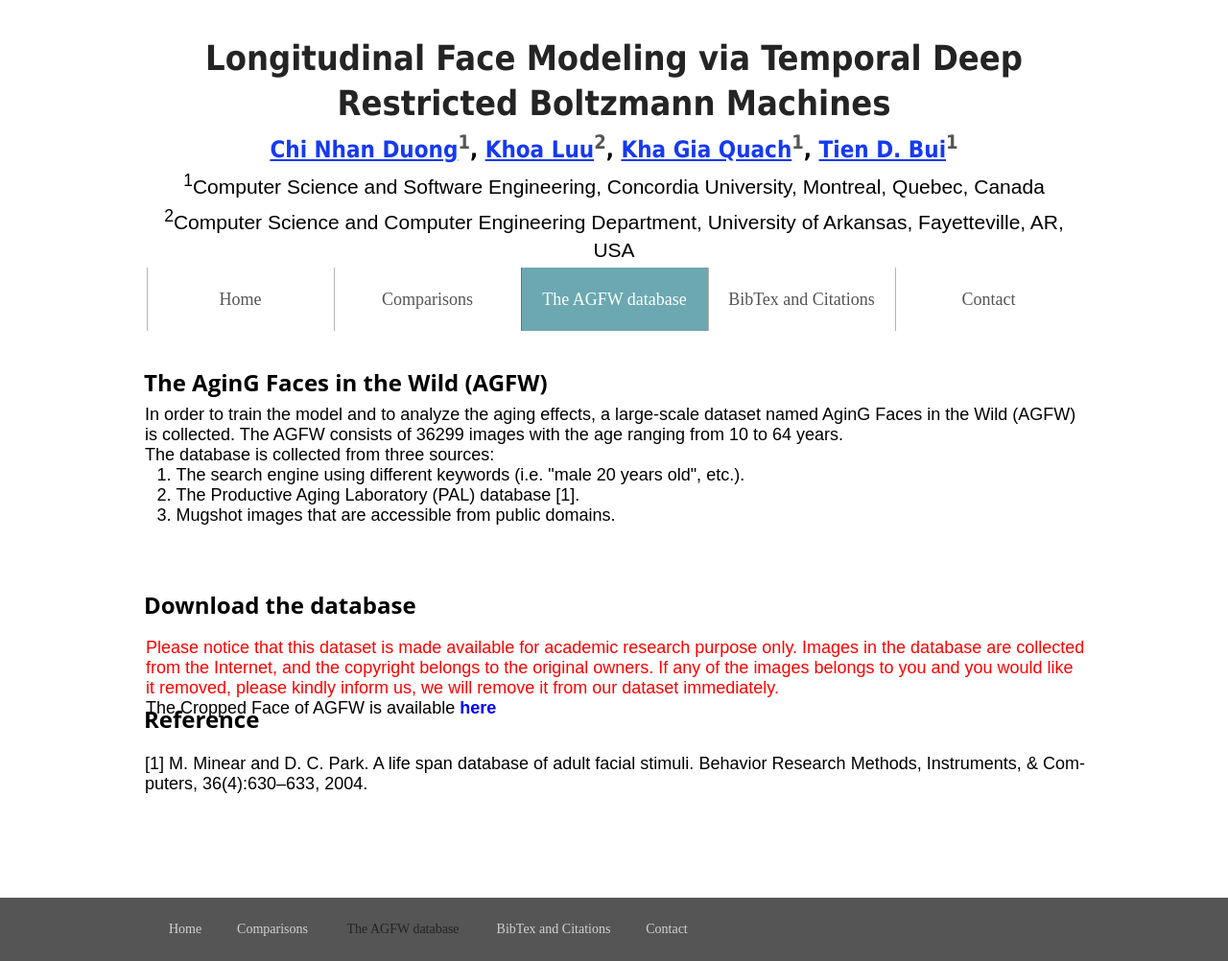
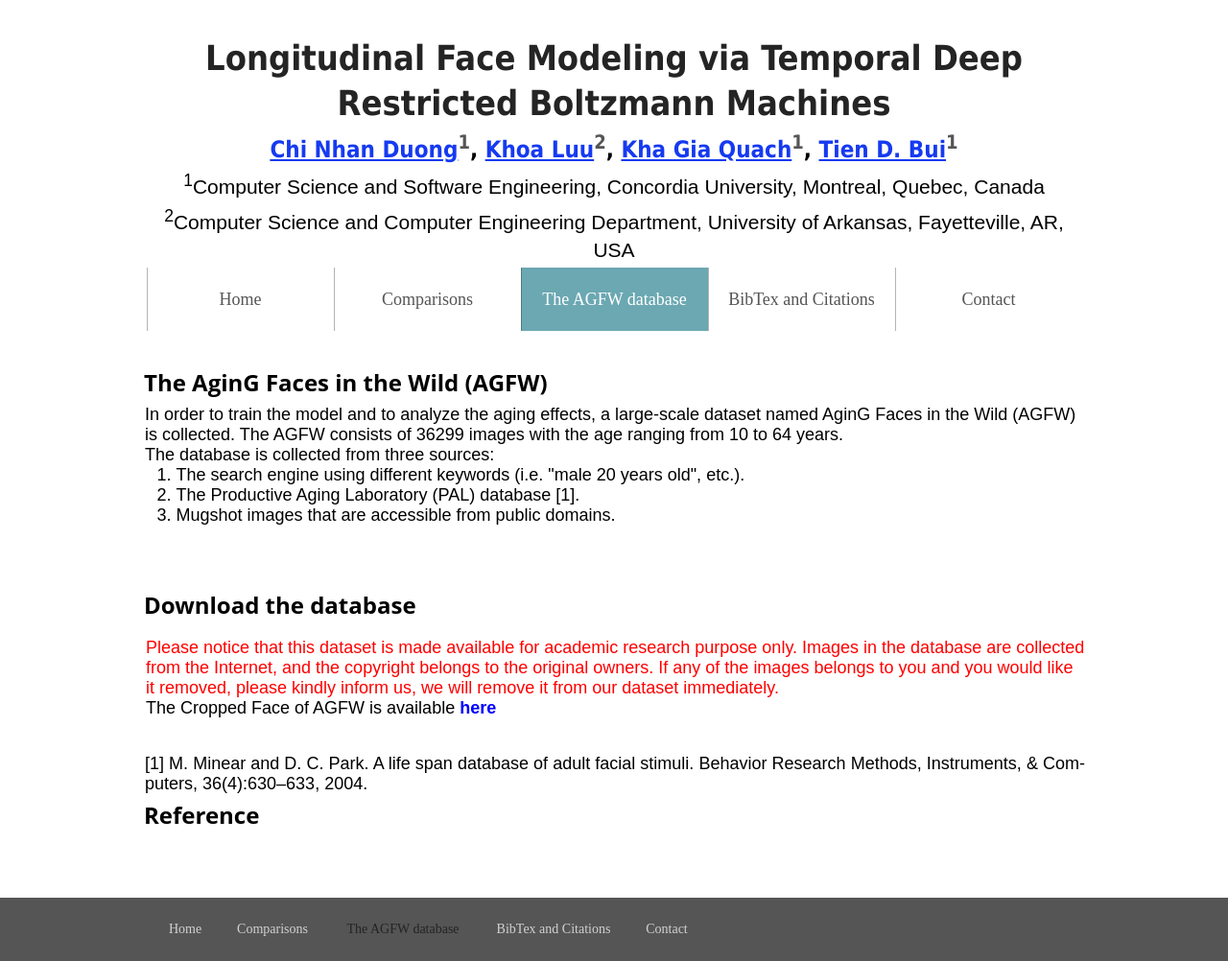
Before and after one commit to dcnhan/dcnhan.github.io, a Jekyll site: the page projects/aging_project/the-agfw-database.html, which Jekyll copies as it is, in a window 1280 px wide. Shown: the whole page at 96% size. Built offline with Jekyll 4.4.1, drawn with Linux system fonts in a browser that asks for light colours; some web fonts are replaced.

Commit message:
Build website

```diff
--- a/projects/aging_project/the-agfw-database.html
+++ b/projects/aging_project/the-agfw-database.html
@@ -274,7 +274,7 @@
 	</li>
 </ol>
 <br><br><br>
-</div><div style="top: 459px; left: 0px; width: 980px; position: absolute;" class="s1" id="comp-ipejhfs1" data-reactid=".0.$SITE_ROOT.$desktop_siteRoot.$PAGES_CONTAINER.1.1.$SITE_PAGES.$cpax.1.$comp-ipejhfs1"><h6 class="font_6" style="font-size: 24px;"><span style="font-weight:bold;"><span style="font-size:24px;"><span style="color:#000000">Reference</span></span></span></h6>
+</div><div style="top: 559px; left: 0px; width: 980px; position: absolute;" class="s1" id="comp-ipejhfs1" data-reactid=".0.$SITE_ROOT.$desktop_siteRoot.$PAGES_CONTAINER.1.1.$SITE_PAGES.$cpax.1.$comp-ipejhfs1"><h6 class="font_6" style="font-size: 24px;"><span style="font-weight:bold;"><span style="font-size:24px;"><span style="color:#000000">Reference</span></span></span></h6>
 </div><div style="top: 512px; left: 1px; width: 980px; position: absolute;" class="s1" id="comp-ipejhual" data-reactid=".0.$SITE_ROOT.$desktop_siteRoot.$PAGES_CONTAINER.1.1.$SITE_PAGES.$cpax.1.$comp-ipejhual"><h6 class="font_6" style="font-size: 18px; text-align: justify;"><span style="font-family:arial,ｍｓ ｐゴシック,ms pgothic,돋움,dotum,helvetica,sans-serif"><span style="font-size:18px"><span style="color:#000000">[1]&nbsp;M. Minear and D. C. Park. A life span database of adult facial stimuli. Behavior Research Methods, Instruments, &amp; Com- puters, 36(4):630–633, 2004. </span></span></span></h6>
 </div></div></div></div>
 </body></html>
```
